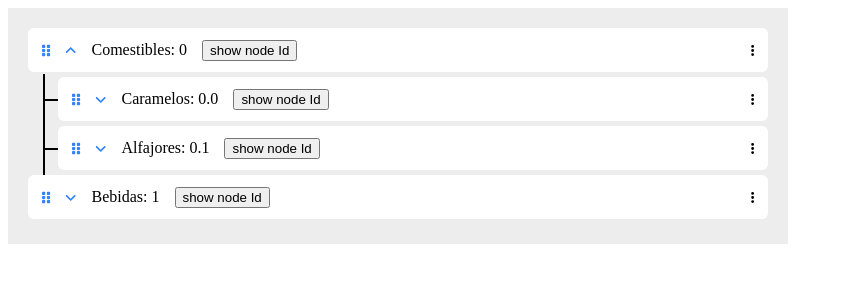
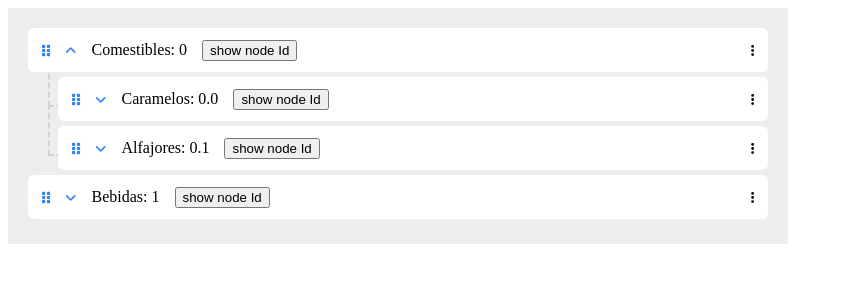
Before and after one commit to DiegoTinitana/Arboles-Infinitos, a Next.js app: page / in a window 1280 px wide. Both pictures are taken after a click on the element 70 px from the left and 50 px from the top of the page. Shown: the top 300 px of the page, without its empty margins (0-843 px from the left). Built offline with nearby package versions, Linux system fonts and the light colour scheme.

Commit message:
edit structure and css

```diff
--- a/src/components/TreeItem.jsx
+++ b/src/components/TreeItem.jsx
@@ -15,7 +15,8 @@ export const getItemStyle = (isDragging, draggableStyle, level) => {
     userSelect: "none",
     marginBottom: 5,
     paddingLeft: 30 * level,
-    with: 740 - 30 * level,
+    position: 'relative',
+    width: 740 - 30 * level,
     ...draggableStyle
   };
 };
@@ -26,7 +27,7 @@ function TreeItem(props) {
 
   const { isExpanded, toggleNode, getIndex } = useContext(TreeContext)
 
-  const { level } = useContext(TreeItemContext)
+  const { level, siblingsLength, index } = useContext(TreeItemContext)
 
   const arr = Children.toArray(children);
   const childrenIncreased = arr.map((child, index) => {
@@ -56,8 +57,8 @@ function TreeItem(props) {
   return (
     <Draggable index={absoluteIndex} draggableId={nodeId}>
       {(provided, snapshot) => (
-        <div style={{ position: 'relative' }}>
-          {expanded && <span className="v_line" style={{ left: (30 * level) + 15, height: "90%" }}></span>}
+        <div style={{ position: 'relative' }} className="item-container">
+          {level !== 0 && expanded && <div className="vline-2" style={{ left: (20 * level) }} />}
           <div
             {...provided.draggableProps}
             ref={provided.innerRef}
@@ -70,7 +71,7 @@ function TreeItem(props) {
             id={absoluteIndex}
             tabIndex={0}
           >
-            {level != 0 && <div className="h_line" style={{ width: 15, left: (30 * level) - 15 }}></div>}
+            {level !== 0 && <div className="line" style={{ left: (20 * level), width: (30 * level) }}></div>}
             <div className="items-tree-section">
               <div className="items-tree-section-container">
                 <div {...provided.dragHandleProps}>
--- a/src/styles/globals.css
+++ b/src/styles/globals.css
@@ -13,6 +13,8 @@
   background: white;
   padding-left: 14px;
   padding-right: 14px;
+  position: relative;
+  z-index: 2;
 }
 
 .items-tree-section-container {
@@ -20,6 +22,31 @@
   gap: 15px;
   align-items: center;
   width: 100%;
+}
+
+.line {
+  border-left: 2px dashed lightgray;
+  border-bottom: 2px dashed lightgray;
+  height: 50px;
+  width: 100%;
+  position: absolute;
+  top: -50%;
+  z-index: 0;
+}
+
+div:not([class]):not(:last-child) .line.parent {
+  border-bottom: none;
+}
+
+.vline-2 {
+  border-left: 2px dashed lightgray;
+  height: calc(100% - 44px);
+  position: absolute;
+  top: 28px;
+}
+
+.item-container div:not([class]):last-child .item-container .vline-2 {
+  display: none;
 }
 
 .v_line {
```
Also changed, not shown: 1 other file (tests, documents, lock files or other folders).
